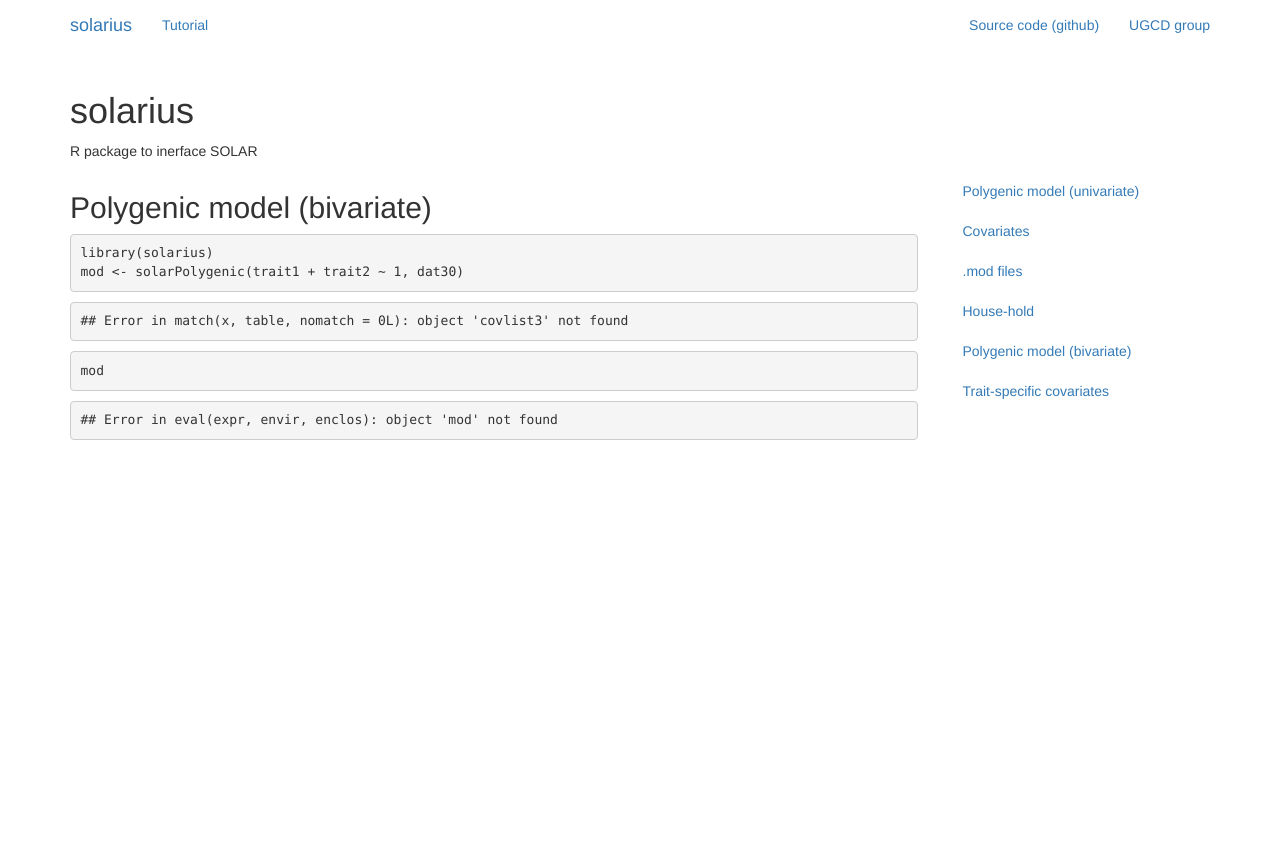
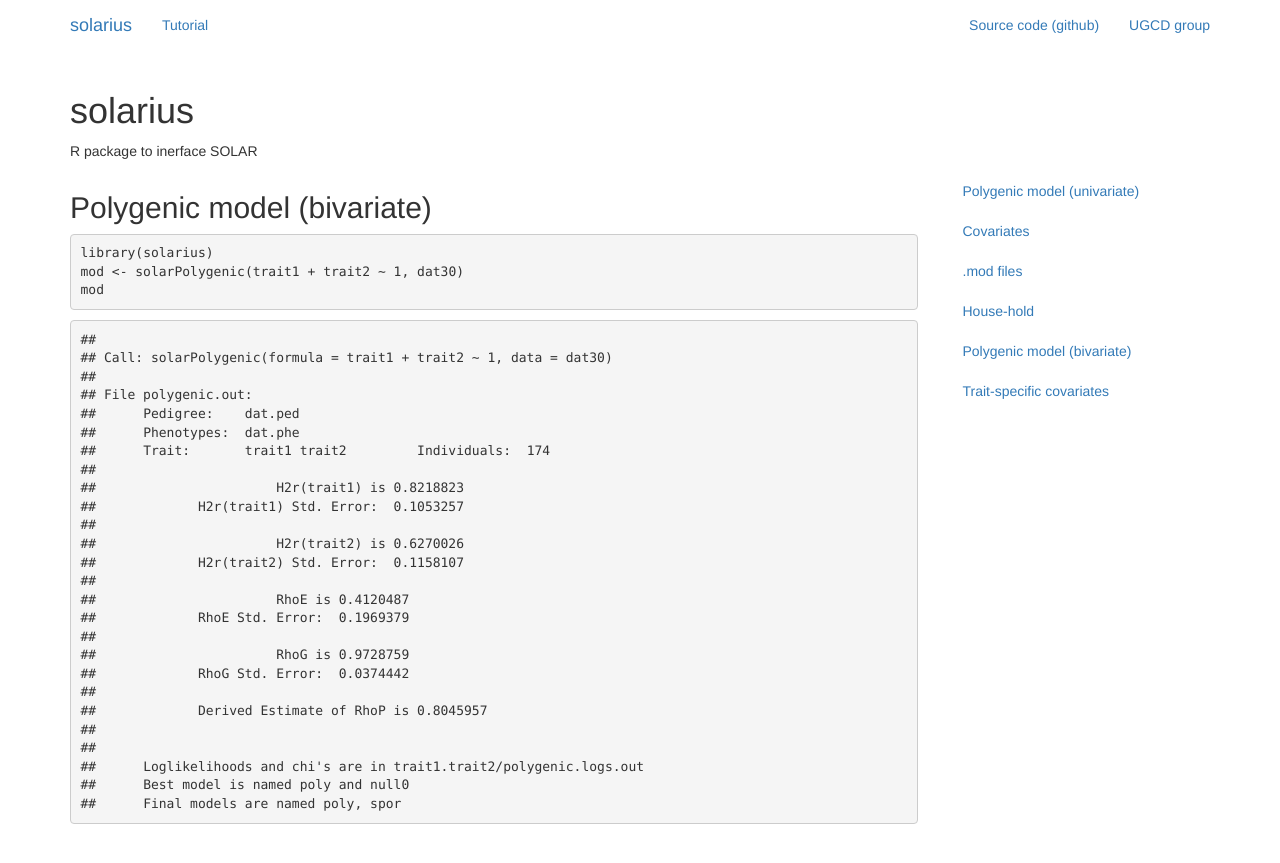
Before and after one commit to ugcd/solarius, a Jekyll site: the page built from pages/bivariate/bivariate.md, in a window 1280 px wide. Shown: the top 863 px of the page. Built offline with Jekyll 4.4.1, drawn with Linux system fonts in a browser that asks for light colours; nearby versions of some CDN libraries; library files that are not in the unit come from our copies.

Commit message:
added new page to tutorial

```diff
--- a/_includes/themes/twitter/tutorial.html
+++ b/_includes/themes/twitter/tutorial.html
@@ -8,7 +8,7 @@
         </ul>
       <li><a href="{{ site.baseurl }}/pages/bivariate/bivariate.html">Polygenic model (bivariate)</a></li>
         <ul class="nav">
-          <li><a href="#covariates">Trait-specific covariates</a></li>
+          <li><a href="{{ site.baseurl }}/pages/bivariate/trait-specific-covariates.html">Trait-specific covariates</a></li>
         </ul>
     </ul>
   </div>
--- a/pages/bivariate/bivariate.md
+++ b/pages/bivariate/bivariate.md
@@ -11,25 +11,42 @@
 
 
 
-~~~ r
-library(solarius)
-mod <- solarPolygenic(trait1 + trait2 ~ 1, dat30)
-~~~
-
-
-
-~~~
-## Error in match(x, table, nomatch = 0L): object 'covlist3' not found
-~~~
 
 
 
 ~~~ r
+library(solarius)
+mod <- solarPolygenic(trait1 + trait2 ~ 1, dat30)
 mod
 ~~~
 
 
 
 ~~~
-## Error in eval(expr, envir, enclos): object 'mod' not found
+##
+## Call: solarPolygenic(formula = trait1 + trait2 ~ 1, data = dat30)
+##
+## File polygenic.out:
+## 	Pedigree:    dat.ped
+## 	Phenotypes:  dat.phe
+## 	Trait:       trait1 trait2         Individuals:  174
+##
+## 			 H2r(trait1) is 0.8218823
+## 	       H2r(trait1) Std. Error:  0.1053257
+##
+## 			 H2r(trait2) is 0.6270026
+## 	       H2r(trait2) Std. Error:  0.1158107
+##
+## 			 RhoE is 0.4120487
+## 	       RhoE Std. Error:  0.1969379
+##
+## 			 RhoG is 0.9728759
+## 	       RhoG Std. Error:  0.0374442
+##
+## 	       Derived Estimate of RhoP is 0.8045957
+##
+##
+## 	Loglikelihoods and chi's are in trait1.trait2/polygenic.logs.out
+## 	Best model is named poly and null0
+## 	Final models are named poly, spor
 ~~~
```
Also changed, not shown: pages/bivariate/trait-specific-covariates.Rmd (added, +64 -0 lines), pages/bivariate/trait-specific-covariates.md (added, +91 -0 lines), pages/polygenic/polygenic.md (+3 -0 lines), scripts/chunks.Rmd (+5 -2 lines), 1 other file.
